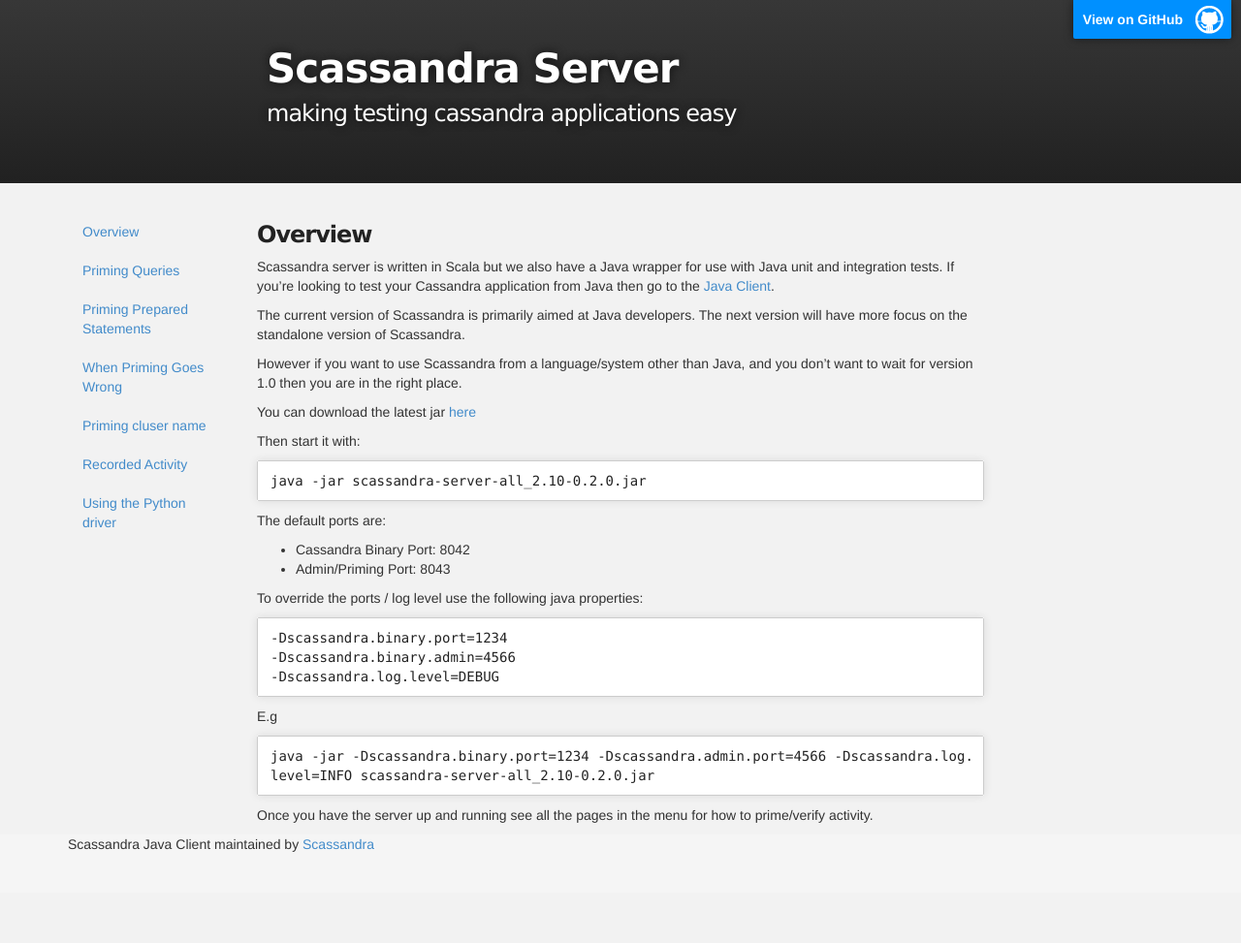
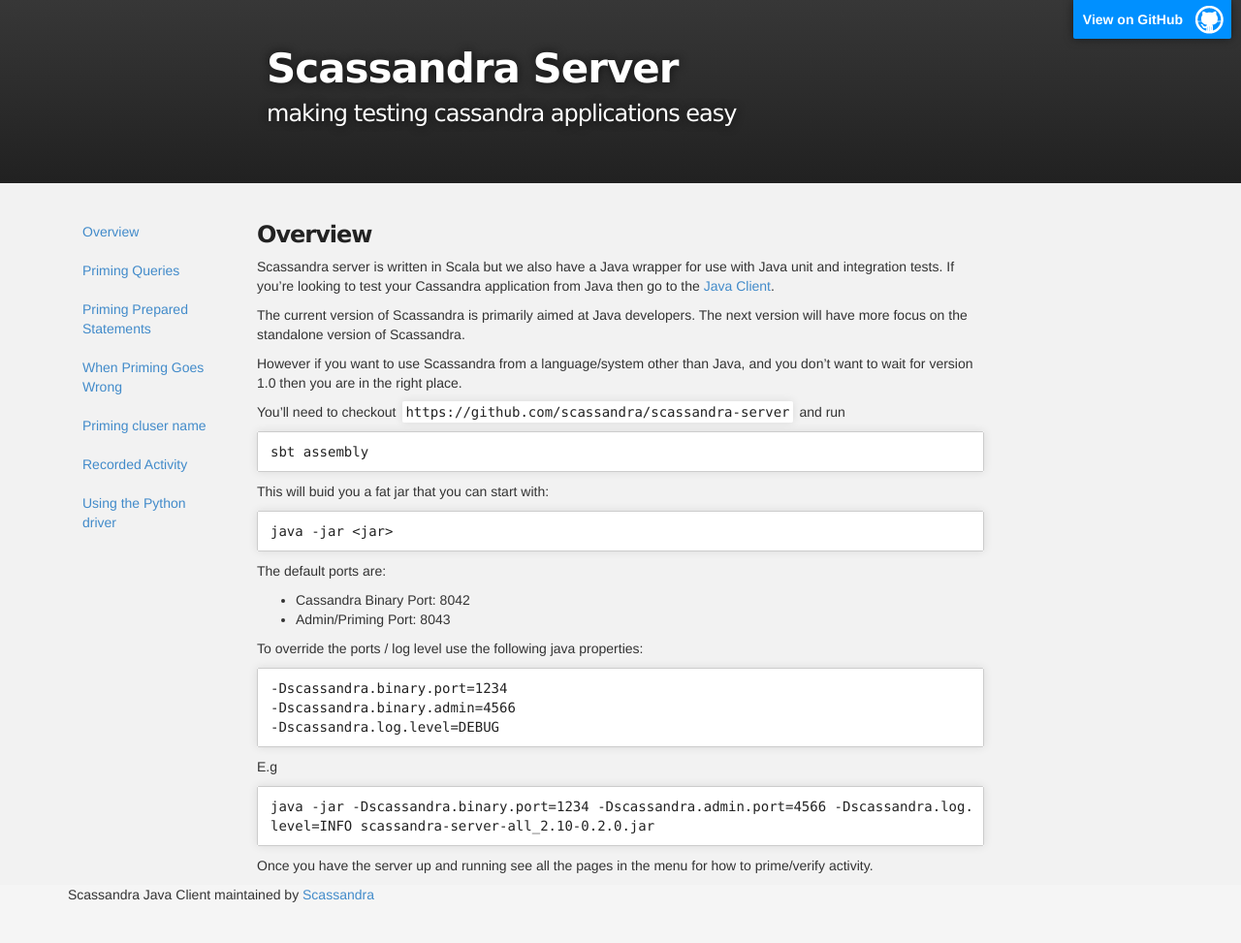
Before and after one commit to scassandra/scassandra-server, a Jekyll site: the page built from index.md, in a window 1280 px wide. Shown: the whole page at 97% size. Built offline with Jekyll 4.4.1, drawn with Linux system fonts in a browser that asks for light colours; Markdown is read by kramdown in place of the engine named in the settings; before the commit the page ends 921 px from its top, so only the background shows below that.

Commit message:
updating how to build server

````diff
--- a/index.md
+++ b/index.md
@@ -11,11 +11,15 @@
 
 However if you want to use Scassandra from a language/system other than Java, and you don't want to wait for version 1.0 then you are in the right place.
 
-You can download the latest jar [here](https://github.com/scassandra/scassandra-server-executable-jar/raw/master/scassandra-server-all_2.10-0.2.0.jar)
+You'll need to checkout ```https://github.com/scassandra/scassandra-server``` and run
+```
+sbt assembly
+```
 
-Then start it with:
+This will buid you a fat jar that you can start with:
+
 ```
-java -jar scassandra-server-all_2.10-0.2.0.jar
+java -jar <jar>
 ```
 
 The default ports are:
````
